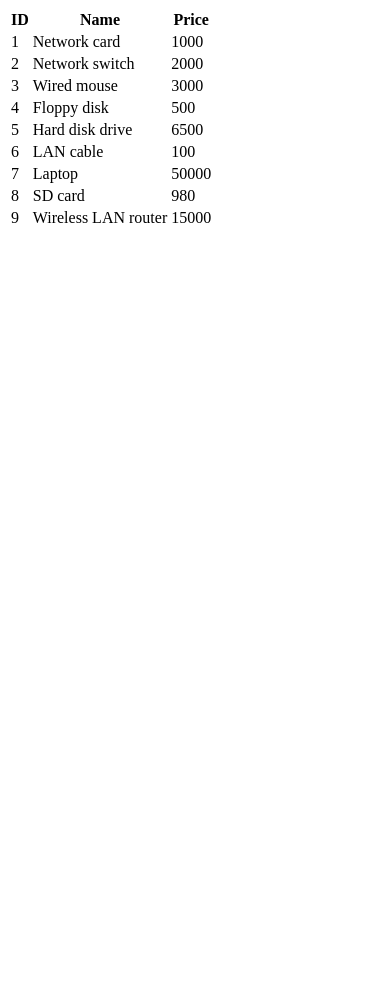
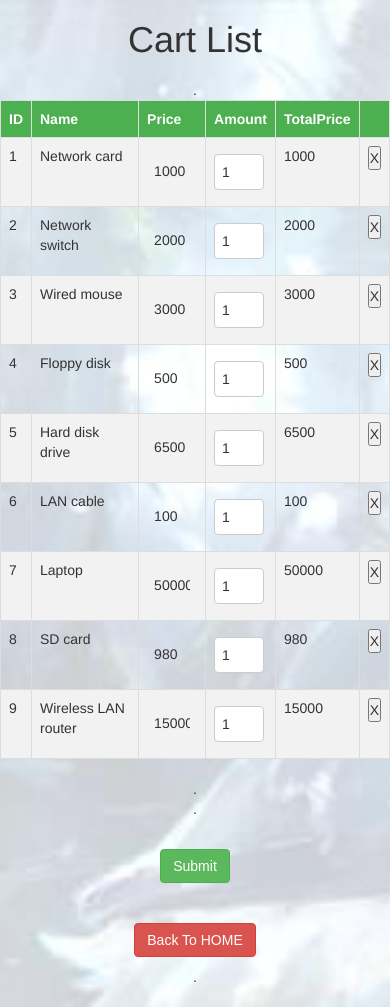
Before and after one commit to SsCq21/Phyton_shopping, a Django app: template ecommerce_website/ecommerce/templates/cart_list.html in a window 390 px wide. Before the commit the page ends 844 px from the top of that part, so only its background shows below. Run offline with Django 3.2, Linux system fonts and the light colour scheme; the template is opened without the code that fills it: values named after a table or form of the project are taken from there, others are empty; data comes from the database, SQL or seed files in the repository; tables that the repository leaves empty hold one stand-in row (Sample ...); the page is wider than the window, and the part outside it is not shown; some libraries are stand-ins or nearby versions.

Commit message:
Update cart_list.html

```diff
--- a/ecommerce_website/ecommerce/templates/cart_list.html
+++ b/ecommerce_website/ecommerce/templates/cart_list.html
@@ -1,14 +1,126 @@
-<table>
+<!DOCTYPE html>
+<html>
+
+<head>
+    <title>cart_list.html</title>
+
+    <meta name="keywords" content="keyword1,keyword2,keyword3">
+    <meta name="description" content="this is my page">
+    <meta name="content-type" content="text/html; charset=UTF-8">
+
+    <script src="https://ajax.googleapis.com/ajax/libs/jquery/3.3.1/jquery.min.js"></script>
+    <script src="https://cdnjs.cloudflare.com/ajax/libs/popper.js/1.14.3/umd/popper.min.js"></script>
+    <link rel="stylesheet" href="https://maxcdn.bootstrapcdn.com/bootstrap/3.3.7/css/bootstrap.min.css">
+
+    <link href="../../css/memo.css" rel="stylesheet" type="text/css" />
+    <!--<link rel="stylesheet" type="text/css" href="./styles.css">-->
+</head>
+
+<style>
+    table {
+        border-collapse: collapse;
+        width: 100%;
+    }
+
+    th,
+    td {
+        text-align: left;
+        padding: 8px;
+    }
+
+    tr:nth-child(even) {
+        background-color: #f2f2f2
+    }
+
+    th {
+        background-color: #4CAF50;
+        color: white;
+    }
+
+    input[type=text],
+    select {
+        width: 50px;
+        padding: 7px;
+        margin: 8px 0;
+        display: inline-block;
+        border: 1px solid #ccc;
+        border-radius: 4px;
+        box-sizing: border-box;
+    }
+</style>
+
+<script type="text/javascript">
+    function changen() {
+        var n = document.getElementById("number").value;
+        var p = document.getElementById("p").value;
+        var total = n * p;
+        document.getElementById("demo").innerHTML = total;
+    }
+
+</script>
+
+<body style="background: url(../../media/cm.jpg);background-size:cover">
+
+    <div class="text-center">
+        <h1 style="text-align:center">Cart List</h1>
+    </div>
+
+    <p style="margin:20px"></p>
+
+    <div class="row">
+        <div class="col-md-2 text-center">.</div>
+        <div class="col-md-8 text-center">
+
+            <table class="table table-bordered margin-top:-50px" width=100% align=center>
                 <tr>
-        <th>ID</th>
-        <th>Name</th>
-        <th>Price</th>
+                    <th align="center">ID</th>
+                    <th align="center">Name</th>
+                    <th align="center">Price</th>
+                    <th align="center">Amount</th>
+                    <th align="center">TotalPrice</th>
+                    <th></th>
+
                 </tr>
                 {% for product in products %}
                 <tr>
-        <td>{{ product.id }}</td>
-        <td>{{ product.name }}</td>
-        <td>{{ product.price }}</td>
+                    <td align="center">{{ product.id }}</td>
+                    <td align="center">{{ product.name }}</td>
+                    <td align="center"><input type="text" id="p" size="4" value="{{ product.price }}" readonly="readonly"
+                            style="border:none;background-color:transparent"></td>
+                    <td align="center">
+                        <input type="text" id="number" name="number" value="1" oninput="changen()" onkeyup="if(this.value.length==1){this.value=this.value.replace(/[^1-9]/g,'')}
+                            else{this.value=this.value.replace(/\D/g,'')}"
+                            onafterpaste="if(this.value.length==1){this.value=this.value.replace(/[^1-9]/g,'')}
+                            else{this.value=this.value.replace(/\D/g,'')}">
+                    </td>
+                    <td align="center">
+                        <p id="demo">{{ product.price }}</p>
+                    </td>
+                    <td align="center"><input type='button' value='X' onclick='del(this);'/></td>
                 </tr>
                 {% endfor %}
             </table>
+        </div>
+
+        <div class="col-md-2 text-center">.</div>
+    </div>
+
+    <div class="row">
+        <div class="col-md-2 text-center">.</div>
+        <div class="col-md-4 text-center">
+            <a href='/ec/order/'>
+                <h3 class="btn btn-success">Submit</h3>
+            </a>
+        </div>
+        <div class="col-md-4 text-center">
+            <a href='/ec/list/'>
+                <h3 class="btn btn-danger">Back to HOME</h3>
+            </a>
+        </div>
+        <div class="col-md-2 text-center">.</div>
+    </div>
+
+
+</body>
+
+</html>
```
Lines whose indentation alone changed are shown as unchanged.
